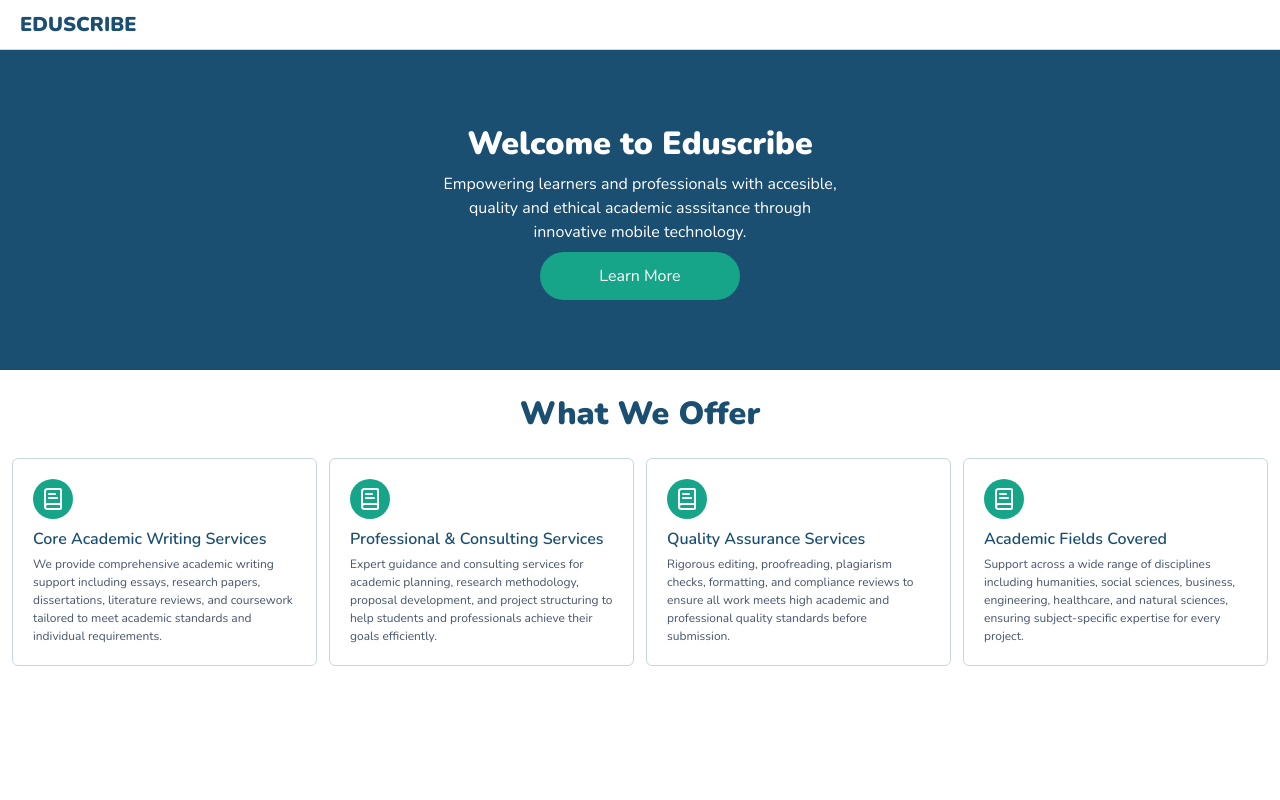
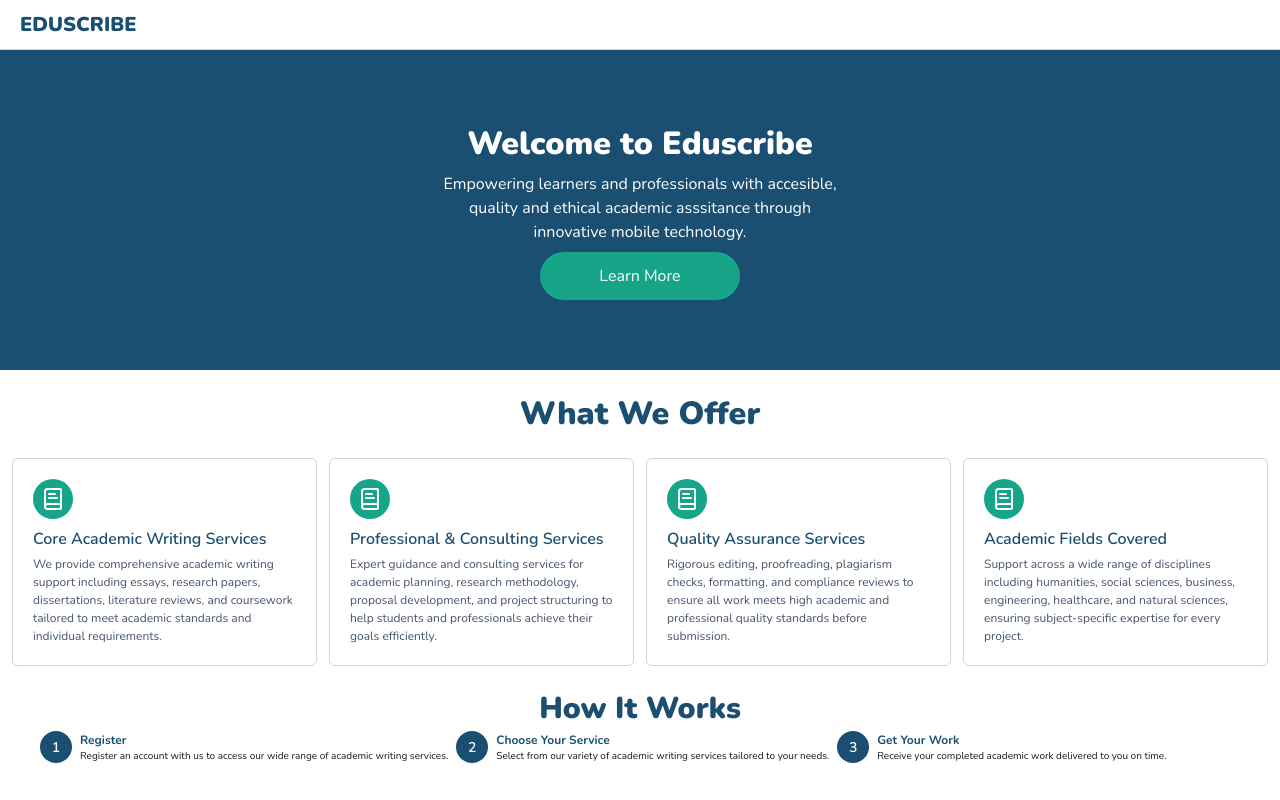
Before and after one commit to StephenTetteh-Nirvana/Eduscribe, a Next.js app: page / in a window 1280 px wide. Built offline with nearby package versions, Linux system fonts and the light colour scheme.

Commit message:
working on how it works section

```diff
--- a/app/page.tsx
+++ b/app/page.tsx
@@ -1,4 +1,5 @@
 import HeroSection from "@/components/layout/home/HeroSection";
+import HowItWorks from "@/components/layout/home/HowItWorks";
 import Services from "@/components/layout/home/Services";
 import Navbar from "@/components/layout/Navbar";
 
@@ -8,6 +9,7 @@ export default function Home() {
       <Navbar/>
       <HeroSection/>
       <Services/>
+      <HowItWorks/>
     </div>
   );
 }
--- /dev/null
+++ b/components/layout/home/HowItWorks.tsx
@@ -0,0 +1,48 @@
+const data = [
+    {
+        number: 1,
+        title: "Register",
+        description: "Register an account with us to access our wide range of academic writing services."
+    },
+    {
+        number: 2,
+        title: "Choose Your Service",
+        description: "Select from our variety of academic writing services tailored to your needs."
+    },
+    {
+        number: 3,
+        title: "Get Your Work",
+        description: "Receive your completed academic work delivered to you on time."
+    }
+]
+
+const HowItWorks = () => {
+    return (
+        <div className=" w-full mt-5 px-10">
+          <h1 className="text-[var(--primary)] text-center text-[30px] font-[900]">How It Works</h1>
+
+          {/* Work Roadmap  */}
+          <div className="flex flex-col gap-2 md:flex-row">
+           {data.map((item, index) => (
+
+            <div key={index} className="flex flex-row gap-2 h-[60px]">
+              <div className="bg-[var(--primary)] w-8 h-8 rounded-full
+                flex items-center justify-center text-white font-[600] flex-shrink-0 text-[14px]"
+              >
+                {item.number}
+              </div>
+
+              <div>
+                <h1 className="text-[12px] font-[700] text-[var(--primary)]">{item.title}</h1>
+                <p className="text-[10px]">{item.description}</p>
+              </div>
+            </div>
+           ))}
+
+
+          </div>
+        </div>
+    )
+}
+
+export default HowItWorks;
```
